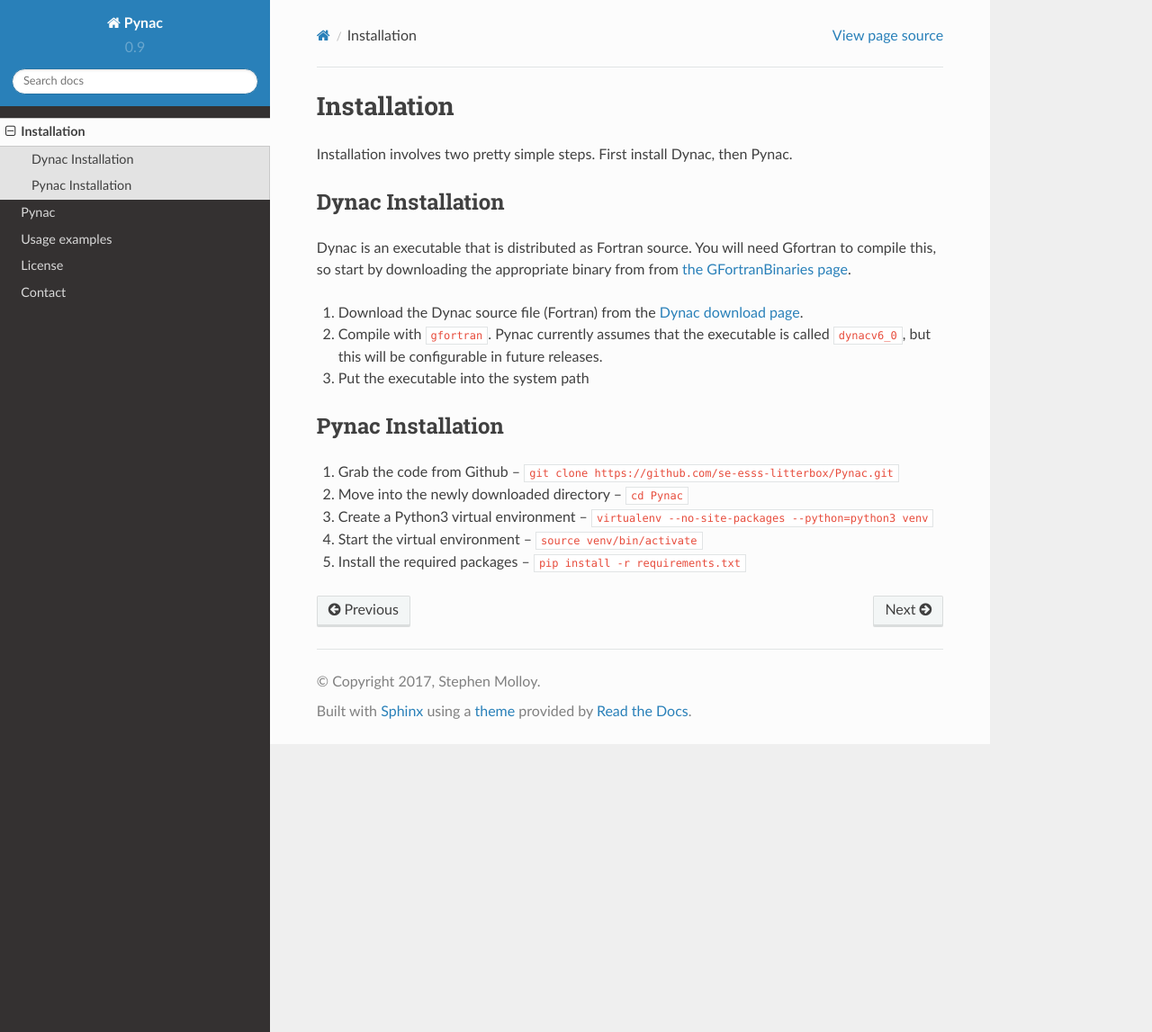
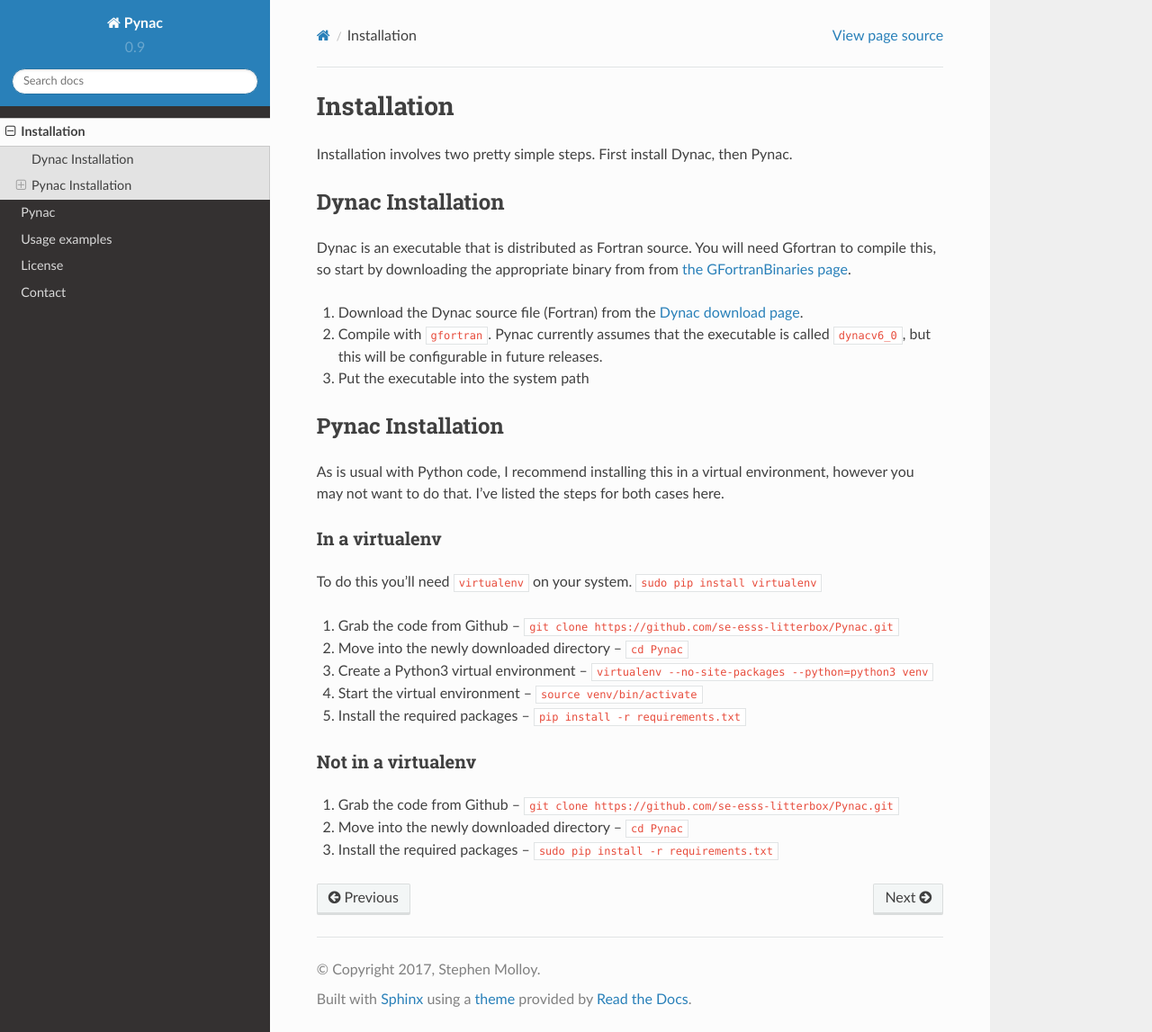
Before and after one commit to se-esss-litterbox/Pynac, a Sphinx documentation site: the page built from docs/installation.rst, in a window 1280 px wide and 1147 px high. Shown: the whole window at 90% size. Built offline with Sphinx 7.4.7 and the Read the Docs theme 2.0.0, drawn with Linux system fonts in a browser that asks for light colours; pages that are not in the unit, such as notebooks, are missing from menus.

Commit message:
Installation instructions update

```diff
--- a/docs/installation.rst
+++ b/docs/installation.rst
@@ -19,8 +19,23 @@
 Pynac Installation
 ------------------
 
+As is usual with Python code, I recommend installing this in a virtual environment,
+however you may not want to do that.  I've listed the steps for both cases here.
+
+In a virtualenv
++++++++++++++++
+
+To do this you'll need ``virtualenv`` on your system.  ``sudo pip install virtualenv``
+
 #. Grab the code from Github -- ``git clone https://github.com/se-esss-litterbox/Pynac.git``
 #. Move into the newly downloaded directory -- ``cd Pynac``
 #. Create a Python3 virtual environment -- ``virtualenv --no-site-packages --python=python3 venv``
 #. Start the virtual environment -- ``source venv/bin/activate``
 #. Install the required packages -- ``pip install -r requirements.txt``
+
+Not in a virtualenv
++++++++++++++++++++
+
+#. Grab the code from Github -- ``git clone https://github.com/se-esss-litterbox/Pynac.git``
+#. Move into the newly downloaded directory -- ``cd Pynac``
+#. Install the required packages -- ``sudo pip install -r requirements.txt``
```
